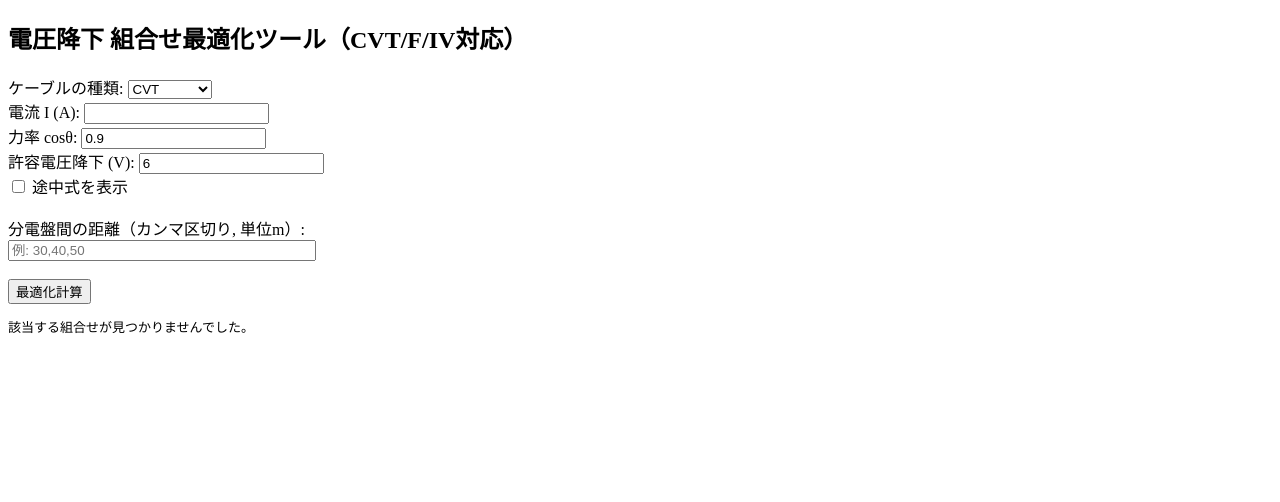
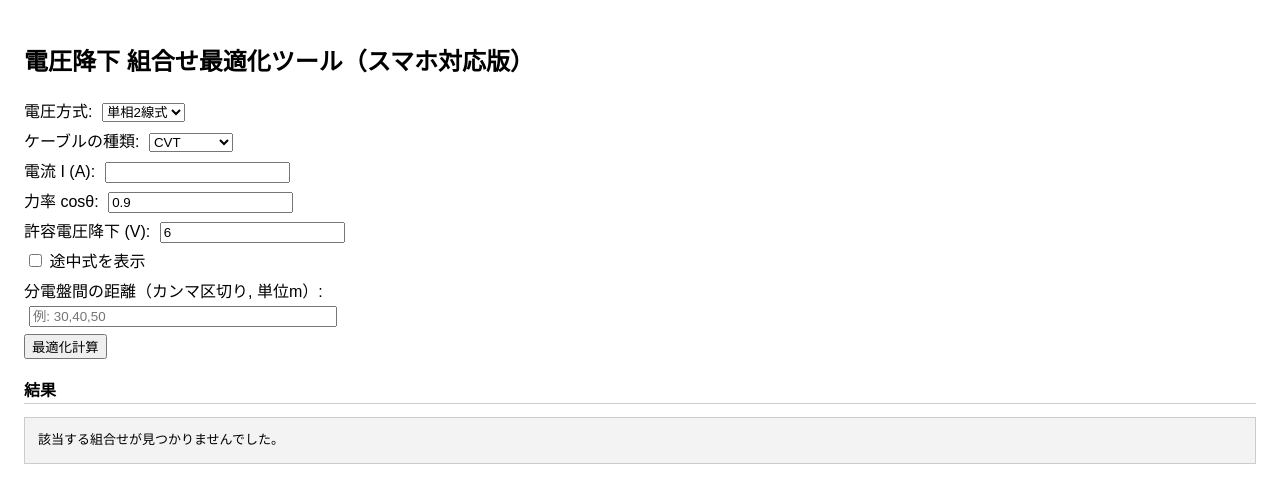
Before and after one commit to Ryo-Suhr/voltage-drop-tool, a plain HTML site: page index.html in a window 1280 px wide. Both pictures are taken after a click on the button "最適化計算". Drawn offline with Linux system fonts and the light colour scheme.

Commit message:
Update index.html

```diff
--- a/index.html
+++ b/index.html
@@ -3,9 +3,24 @@
 <head>
   <meta charset="UTF-8">
   <title>電圧降下 組合せ最適化ツール</title>
+  <style>
+    body { font-family: sans-serif; line-height: 1.5; padding: 1em; }
+    label { display: block; margin: 6px 0; }
+    input, select { margin-left: 5px; }
+    pre { background: #f3f3f3; padding: 1em; white-space: pre-wrap; border: 1px solid #ccc; }
+    .section-title { margin-top: 20px; font-weight: bold; border-bottom: 1px solid #ccc; }
+  </style>
 </head>
 <body>
-  <h2>電圧降下 組合せ最適化ツール（CVT/F/IV対応）</h2>
+  <h2>電圧降下 組合せ最適化ツール（スマホ対応版）</h2>
+
+  <label>電圧方式:
+    <select id="voltageType">
+      <option value="単相2線式">単相2線式</option>
+      <option value="単相3線式">単相3線式</option>
+      <option value="三相3線式">三相3線式</option>
+    </select>
+  </label>
 
   <label>ケーブルの種類:
     <select id="cableType">
@@ -13,19 +28,21 @@
       <option value="F">Fケーブル</option>
       <option value="IV">IV</option>
     </select>
-  </label><br>
+  </label>
 
-  <label>電流 I (A): <input id="current" type="number" /></label><br>
-  <label>力率 cosθ: <input id="cos" type="number" step="0.01" value="0.9" /></label><br>
-  <label>許容電圧降下 (V): <input id="maxDrop" type="number" value="6" /></label><br>
-  <label><input type="checkbox" id="showFormula" /> 途中式を表示</label><br><br>
+  <label>電流 I (A): <input id="current" type="number" /></label>
+  <label>力率 cosθ: <input id="cos" type="number" step="0.01" value="0.9" /></label>
+  <label>許容電圧降下 (V): <input id="maxDrop" type="number" value="6" /></label>
+  <label><input type="checkbox" id="showFormula" /> 途中式を表示</label>
 
   <label>分電盤間の距離（カンマ区切り, 単位m）:<br>
     <input id="distances" style="width: 300px;" placeholder="例: 30,40,50">
-  </label><br><br>
+  </label>
 
   <button onclick="optimize()">最適化計算</button>
-  <pre id="result"></pre>
+
+  <div class="section-title">結果</div>
+  <pre id="result">ここに最適なケーブル組合せが表示されます。</pre>
 
   <script>
     const cableSets = {
@@ -48,6 +65,7 @@
     };
 
     function optimize() {
+      const voltageType = document.getElementById("voltageType").value;
       const cableType = document.getElementById("cableType").value;
       const cables = cableSets[cableType];
 
@@ -57,9 +75,10 @@
       const maxDrop = parseFloat(document.getElementById("maxDrop").value);
       const distances = document.getElementById("distances").value
         .split(",").map(d => parseFloat(d.trim()) / 1000); // km
+      const showFormula = document.getElementById("showFormula").checked;
 
-      const K1 = 2; // 単相前提
-      const showFormula = document.getElementById("showFormula").checked;
+      let K1 = 2;
+      if (voltageType === "三相3線式") K1 = Math.sqrt(3);
 
       const sectionCount = distances.length;
       const totalCombos = Math.pow(cables.length, sectionCount);
@@ -111,14 +130,17 @@
       if (!best) {
         result.textContent = "該当する組合せが見つかりませんでした。";
       } else {
-        let output = `最適な組合せ（電圧降下合計: ${best.totalDrop.toFixed(2)} V）\n`;
+        let output = `【最適な組合せ】（電圧降下合計: ${best.totalDrop.toFixed(2)} V）\n\n`;
         best.indices.forEach((idx, i) => {
           const c = cables[idx];
           const L = distances[i];
           const drop = K1 * I * (c.R * cos + c.X * sin) * L;
-          output += `区間 ${i + 1}: ${c.name}\n`;
+          output += `■ 区間 ${i + 1}：${c.name}\n`;
           if (showFormula) {
-            output += `  式: ${K1} × ${I} × (${c.R}×${cos} + ${c.X}×${sin.toFixed(3)}) × ${L.toFixed(3)}km = ${drop.toFixed(2)} V\n`;
+            output += `  → ${K1.toFixed(3)} × ${I} × (${c.R}×${cos} + ${c.X}×${sin.toFixed(3)}) × ${L.toFixed(3)} km\n`;
+            output += `  = ${drop.toFixed(2)} V\n\n`;
+          } else {
+            output += `  → 電圧降下 = ${drop.toFixed(2)} V\n\n`;
           }
         });
         result.textContent = output;
```
